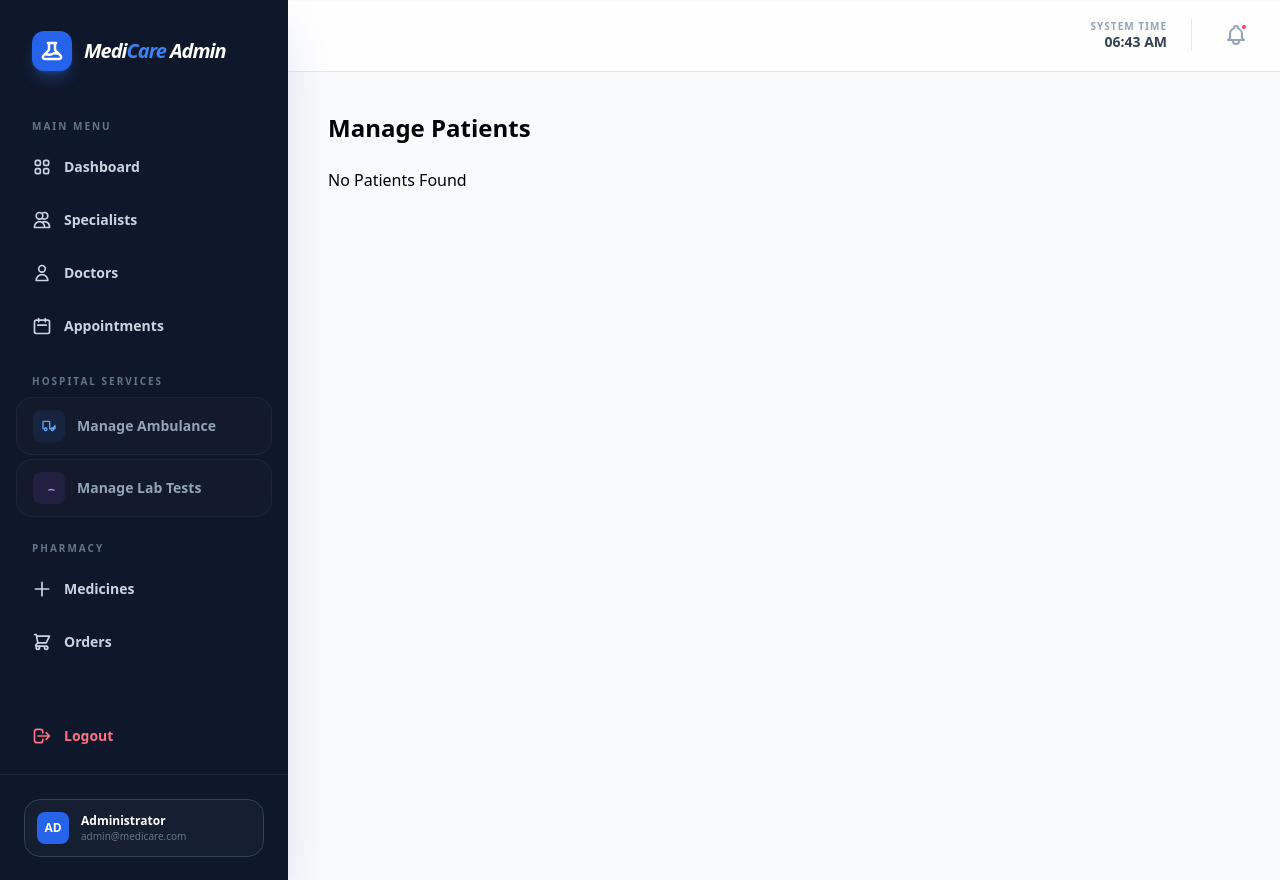
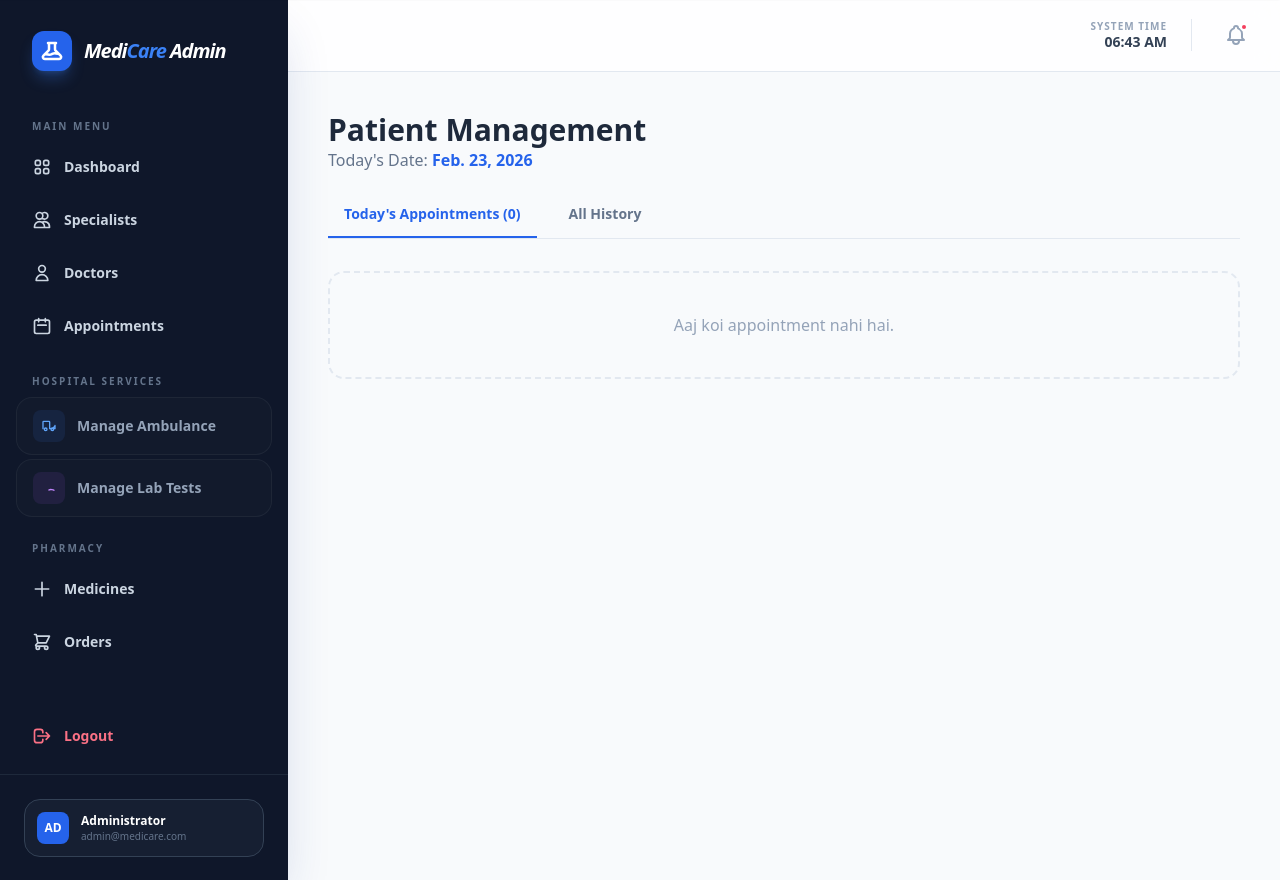
Before and after one commit to prabhakarsingh2007/medicare-django, a Django app: page /admin/view_patient in a window 1280 px wide. Shown: the part 82-962 px from the top of the page. Run offline with Django 5.2, Linux system fonts and the light colour scheme; the visitor is signed in with stand-in values (Sample User, id 1); data that the repository does not hold is empty; some libraries are stand-ins or nearby versions.

Commit message:
Enhance admin dashboard and patient management UI; add today's appointments and recent activity overview

```diff
--- a/medicare/careapp/admin_view.py
+++ b/medicare/careapp/admin_view.py
@@ -6,20 +6,26 @@ from django.contrib import messages
 from django.contrib.admin.views.decorators import staff_member_required
 
 
+from django.utils import timezone
+
 @staff_member_required
 def dashboard(request):
-        doctor_count = Doctor.objects.count()
-        patient_count = Patient.objects.count()
-        appointment_count = Appointment.objects.count()
-        return render(request, "admin/dashboard.html", {
-            "doctor_count": doctor_count,
-            "patient_count": patient_count,
-            "appointment_count": appointment_count
-        })
+    today = timezone.now().date()
+
+    context = {
+        "doctor_count": Doctor.objects.count(),
+        "patient_count": Patient.objects.count(),
+        "appointment_count": Appointment.objects.count(),
+        # Naye fields dashboard ko live banane ke liye
+        "today_count": Appointment.objects.filter(date=today).count(),
+        "recent_appointments": Appointment.objects.all().order_by('-id')[:5],
+        "today_date": today,
+    }
+    return render(request, "admin/dashboard.html", context)
 
 @staff_member_required
 def view_doctor(request):
-     doctors = Doctor.objects.all()
+     doctors = Doctor.objects.all().order_by('specialist__name', 'name')
      return render(request, "admin/view_doctor.html",{"doctors": doctors})
 from django.shortcuts import render
 from django.contrib.admin.views.decorators import staff_member_required
@@ -53,8 +59,7 @@ def view_patient(request):
 
 @staff_member_required
 def view_appointment(request):
-    # Saare appointments
-    appointments = Appointment.objects.all().order_by('-date')
+    appointments = Appointment.objects.all().order_by('-date','time')
     return render(request, 'admin/view_appoiment.html', {"appointments": appointments})
 
 @staff_member_required
--- a/medicare/careapp/templates/admin/view_patient.html
+++ b/medicare/careapp/templates/admin/view_patient.html
@@ -2,58 +2,110 @@
 
 {% block admin_content %}
 
-<h1 class="text-2xl font-bold mb-6">
-    Manage Patients
-</h1>
+<div class="mb-8">
+    <h1 class="text-3xl font-extrabold text-slate-800">Patient Management</h1>
+    <p class="text-slate-500">Today's Date: <span class="font-bold text-blue-600">{{ today_date }}</span></p>
+</div>
 
-<div class="grid md:grid-cols-2 lg:grid-cols-3 xl:grid-cols-4 gap-6">
+<div class="flex gap-4 mb-8 border-b border-slate-200">
+    <button onclick="switchTab('today')" id="btn-today" class="pb-3 px-4 text-sm font-bold border-b-2 border-blue-600 text-blue-600 transition-all">
+        Today's Appointments ({{ today_patients|length }})
+    </button>
+    <button onclick="switchTab('all')" id="btn-all" class="pb-3 px-4 text-sm font-bold border-b-2 border-transparent text-slate-500 hover:text-slate-800 transition-all">
+        All History
+    </button>
+</div>
 
-    {% for patient in patients %}
+<div id="section-today" class="tab-content">
+    <div class="grid md:grid-cols-2 lg:grid-cols-3 xl:grid-cols-4 gap-6">
+        {% for patient in today_patients %}
+        <div class="bg-white rounded-2xl shadow-sm border-2 border-green-100 p-5 relative overflow-hidden group">
+            <div class="absolute top-0 right-0 bg-green-500 text-white text-[10px] px-3 py-1 rounded-bl-lg font-bold">TODAY</div>
 
-    <div class="bg-white rounded-xl shadow hover:shadow-lg transition p-5">
+            <div class="flex flex-col items-center">
+                <div class="w-16 h-16 rounded-full bg-green-50 text-green-600 flex items-center justify-center text-xl font-black mb-3">
+                    {{ patient.name|first|upper }}
+                </div>
+                <h3 class="font-bold text-slate-800">{{ patient.name }}</h3>
+                <p class="text-blue-600 font-bold text-sm bg-blue-50 px-3 py-0.5 rounded-full mt-2">{{ patient.time }}</p>
+                <p class="text-slate-400 text-xs mt-3 italic">Dr. {{ patient.doctor.name }}</p>
+            </div>
 
-        <!-- Avatar -->
-        <div class="flex justify-center mb-4">
-            <div class="w-24 h-24 rounded-full bg-blue-100 flex items-center justify-center text-3xl font-bold text-blue-600">
-                {{ patient.name|first|upper }}
+            <div class="flex gap-2 mt-5">
+                <a href="#" class="flex-1 text-center bg-blue-600 text-white py-2 rounded-xl text-xs font-bold shadow-md shadow-blue-100">Prescribe</a>
+                <a href="#" class="flex-1 text-center bg-slate-100 text-slate-600 py-2 rounded-xl text-xs font-bold">Details</a>
             </div>
         </div>
-
-        <!-- Patient Info -->
-        <div class="text-center">
-
-            <h2 class="text-lg font-semibold">
-                {{ patient.name }}
-            </h2>
-
-            <p class="text-gray-500 text-sm">
-                {{ patient.email }}
-            </p>
-
-
+        {% empty %}
+        <div class="col-span-full py-10 text-center bg-slate-50 rounded-2xl border-2 border-dashed border-slate-200">
+            <p class="text-slate-400">Aaj koi appointment nahi hai.</p>
         </div>
-
-        <!-- Buttons -->
-        <div class="flex justify-center gap-3 mt-4">
-
-            <a href="#"
-                class="bg-blue-500 text-white px-3 py-1 rounded text-sm hover:bg-blue-600">
-                View
-            </a>
-
-            <a href="#"
-                class="bg-red-500 text-white px-3 py-1 rounded text-sm hover:bg-red-600">
-                Delete
-            </a>
-
-        </div>
-
+        {% endfor %}
     </div>
-
-    {% empty %}
-    <p>No Patients Found</p>
-    {% endfor %}
-
 </div>
 
+<div id="section-all" class="tab-content hidden">
+    <div class="overflow-x-auto bg-white rounded-2xl border border-slate-100 shadow-sm">
+        <table class="w-full text-left border-collapse">
+            <thead class="bg-slate-50">
+                <tr>
+                    <th class="p-4 text-xs font-bold text-slate-500 uppercase tracking-widest border-b">Date & Slot</th>
+                    <th class="p-4 text-xs font-bold text-slate-500 uppercase tracking-widest border-b">Patient</th>
+                    <th class="p-4 text-xs font-bold text-slate-500 uppercase tracking-widest border-b">Doctor</th>
+                    <th class="p-4 text-xs font-bold text-slate-500 uppercase tracking-widest border-b text-center">Booking Order</th>
+                </tr>
+            </thead>
+            <tbody class="divide-y divide-slate-50">
+                {% for patient in all_patients %}
+                <tr class="hover:bg-slate-50 transition">
+                    <td class="p-4">
+                        <div class="text-sm font-bold text-slate-700">{{ patient.date }}</div>
+                        <div class="text-[10px] text-blue-600 font-bold bg-blue-50 px-2 py-0.5 rounded inline-block mt-1">
+                            Slot: {{ patient.time }}
+                        </div>
+                    </td>
+
+                    <td class="p-4">
+                        <div class="font-bold text-slate-800 text-sm">{{ patient.name }}</div>
+                        <div class="text-[10px] text-slate-400 font-medium">{{ patient.phone }}</div>
+                    </td>
+
+                    <td class="p-4 text-sm text-slate-600 font-medium italic">
+                        Dr. {{ patient.doctor.name }}
+                    </td>
+
+                    <td class="p-4 text-center">
+                        <div class="text-[11px] text-slate-500 font-mono">
+                             {% if patient.created_at %}
+                                {{ patient.created_at|date:"d/m/y H:i" }}
+                             {% else %}
+                                #{{ patient.id }} {% endif %}
+                        </div>
+                        <p class="text-[9px] text-slate-300 uppercase font-extrabold tracking-tighter">Reg. Timestamp</p>
+                    </td>
+                </tr>
+                {% endfor %}
+            </tbody>
+        </table>
+    </div>
+</div>
+
+<script>
+    function switchTab(tab) {
+        document.querySelectorAll('.tab-content').forEach(el => el.classList.add('hidden'));
+        document.getElementById('section-' + tab).classList.remove('hidden');
+
+        const btnToday = document.getElementById('btn-today');
+        const btnAll = document.getElementById('btn-all');
+
+        if(tab === 'today') {
+            btnToday.className = "pb-3 px-4 text-sm font-bold border-b-2 border-blue-600 text-blue-600 transition-all";
+            btnAll.className = "pb-3 px-4 text-sm font-bold border-b-2 border-transparent text-slate-500 hover:text-slate-800 transition-all";
+        } else {
+            btnAll.className = "pb-3 px-4 text-sm font-bold border-b-2 border-blue-600 text-blue-600 transition-all";
+            btnToday.className = "pb-3 px-4 text-sm font-bold border-b-2 border-transparent text-slate-500 hover:text-slate-800 transition-all";
+        }
+    }
+</script>
+
 {% endblock %}
```
Also changed, not shown: medicare/careapp/templates/admin/dashboard.html (+55 -51 lines), medicare/careapp/templates/admin/view_appoiment.html (+39 -46 lines), medicare/careapp/templates/admin/view_doctor.html (+28 -35 lines).
